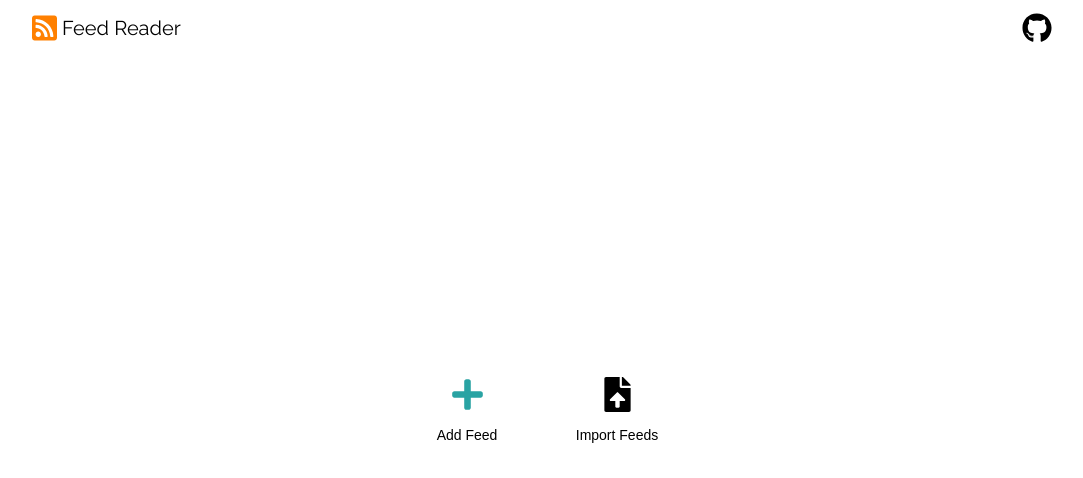
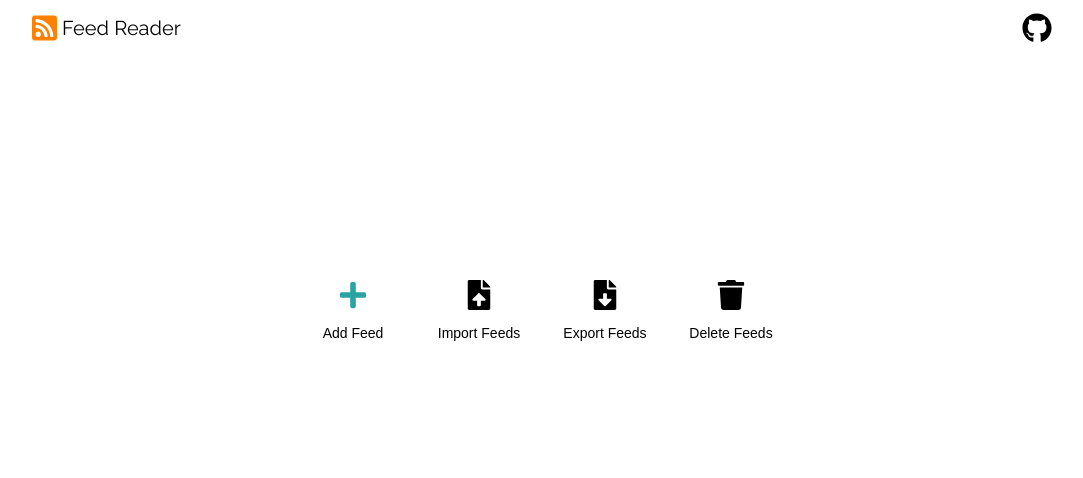
Before and after one commit to m1k3f/RssMedia, a React (Create React App) app in the folder ClientApp/: page / in a window 1280 px wide. Shown: the top 478 px of the page, without its empty margins (96-1179 px from the left). Built offline with nearby package versions, Linux system fonts and the light colour scheme.

Commit message:
various css/ui updates

```diff
--- a/ClientApp/src/components/Content.js
+++ b/ClientApp/src/components/Content.js
@@ -1,11 +1,13 @@
 import React, { Component } from 'react';
-import { FaPlus, FaFileUpload } from 'react-icons/fa';
+import { FaPlus, FaFileUpload, FaFileDownload, FaTrash } from 'react-icons/fa';
 
 import FeedContext from './context/FeedContext';
 import { FeedBar } from './FeedBar/FeedBar';
 import { FeedArticles } from './FeedArticles/FeedArticles';
 import { FeedLinkAdd } from './FeedBar/FeedLinkAdd';
 import { FeedImportButton } from './NavMenu/controls/FeedImportButton';
+import { FeedExportButton } from './NavMenu/controls/FeedExportButton';
+import { DeleteFeedsButton } from './NavMenu/controls/DeleteFeedsButton';
 
 import styles from './Content.module.css';
 
@@ -18,9 +20,54 @@ export class Content extends Component {
         let content = null;
 
         if (selectedFeed === null && !selectedFeedLoading) {
+            let addIconStyle = {
+                color: '#29a3a3',
+                width: '30px',
+                height: '30px'
+            };
+
+            let iconStyle = {
+                color: 'black',
+                width: '30px',
+                height: '30px'
+            };
+
             content = (
                 <React.Fragment>
-                    {this.renderButtons()}
+                    <div className={styles.divMainContentButtons}>
+                        <FeedLinkAdd iconStyle={addIconStyle}>
+                            <div className={styles.divMainContentButton}>
+                                <div style={{height: '50%'}}>
+                                    <FaPlus style={addIconStyle} />
+                                </div>
+                                <p className={styles.divMainContentButtonText}>Add Feed</p>
+                            </div>
+                        </FeedLinkAdd>
+                        <FeedImportButton iconStyle={iconStyle}>
+                            <div className={styles.divMainContentButton}>
+                                <div style={{height: '50%'}}>
+                                    <FaFileUpload style={iconStyle} />
+                                </div>
+                                <p className={styles.divMainContentButtonText}>Import Feeds</p>
+                            </div>
+                        </FeedImportButton>
+                        <FeedExportButton iconStyle={iconStyle}>
+                            <div className={styles.divMainContentButton}>
+                                <div style={{height: '50%'}}>
+                                    <FaFileDownload style={iconStyle} />
+                                </div>
+                                <p className={styles.divMainContentButtonText}>Export Feeds</p>
+                            </div>
+                        </FeedExportButton>
+                        <DeleteFeedsButton iconStyle={iconStyle}>
+                            <div className={styles.divMainContentButton}>
+                                <div style={{height: '50%'}}>
+                                    <FaTrash style={iconStyle} />
+                                </div>
+                                <p className={styles.divMainContentButtonText}>Delete Feeds</p>
+                            </div>
+                        </DeleteFeedsButton>
+                    </div>
                 </React.Fragment>
             );
         }
@@ -29,70 +76,6 @@ export class Content extends Component {
                 <FeedArticles />
             );
         }
-
-        return (content);
-    }
-
-    renderButtons = () => {
-        let content = null;
-        const { feedLinksSettings } = this.context;
-        if (feedLinksSettings.feedLinks.length === 0) {
-            content = (
-                <div className={styles.divMainContentButtons}>
-                    {this.renderAddButton()}
-                    {this.renderImportButton()}
-                </div>
-            );
-        }
-        else {
-            content = (
-                <div className={styles.divMainContentButtons}>
-                    {this.renderAddButton()}
-                </div>
-            );
-        }
-
-        return (content);
-    }
-
-    renderAddButton = () => {
-        let addIconStyle = {
-            color: '#29a3a3',
-            width: '35px',
-            height: '35px'
-        };
-
-        let content = (
-            <FeedLinkAdd iconStyle={addIconStyle}>
-                <div className={styles.divMainContentButton}>
-                    <div style={{height: '50%'}}>
-                        <FaPlus style={addIconStyle} />
-                    </div>
-                    <p className={styles.divMainContentButtonText}>Add Feed</p>
-                </div>
-            </FeedLinkAdd>
-        );
-
-        return (content);
-    }
-
-    renderImportButton = () => {
-        let importIconStyle = {
-            color: 'black',
-            width: '35px',
-            height: '35px'
-        };
-
-        let content = (
-            <FeedImportButton iconStyle={importIconStyle}>
-                <div className={styles.divMainContentButton}>
-                    <div style={{height: '50%'}}>
-                        <FaFileUpload style={importIconStyle} />
-                    </div>
-                    <p className={styles.divMainContentButtonText}>Import Feeds</p>
-                </div>
-            </FeedImportButton>
-        );
 
         return (content);
     }
--- a/ClientApp/src/components/Content.module.css
+++ b/ClientApp/src/components/Content.module.css
@@ -1,6 +1,7 @@
 .readerApp {
     margin: auto;
     width: 80vw;
+    position: relative;
 }
 
 .mainContent {
@@ -13,11 +14,10 @@
     justify-content: center;
     align-items: center;
     height: 50vh;
+    width: 100%;
     position: absolute;
-    top: 50%;
-    left: 50%;
+    top: 100px;
     z-index: 0;
-    transform: translate(-50%,-50%);
 }
 
 .divMainContentButton {
@@ -27,9 +27,9 @@
     align-items: center;
     cursor: pointer;
     padding: 10px;
-    margin-right: 10px;
-    width: 120px;
-    height: 120px;
+    margin-right: 4px;
+    width: 110px;
+    height: 110px;
     position: relative;
 }
 
@@ -45,8 +45,19 @@
     margin: 0;
 }
 
-@media screen and (max-width: 600px) {
+@media screen and (max-width: 800px) {
     .readerApp {
         width: 95vw;
     }
+
+    .divMainContentButton {
+        padding: 4px;
+        margin-right: 2px;
+        width: 90px;
+        height: 90px;
+    }
+
+    .divMainContentButtonText {
+        font-size: 12px;
+    }
 }
--- a/ClientApp/src/components/FeedArticles/Controls/FeedArticleControls.module.css
+++ b/ClientApp/src/components/FeedArticles/Controls/FeedArticleControls.module.css
@@ -8,8 +8,9 @@
 .divFeedTitle {
     font-size: 24px;
     font-weight: 600;
-    padding-top: 15px;
-    padding-bottom: 10px
+    /* padding-top: 15px;
+    padding-bottom: 10px */
+    margin: 10px 0 10px 0;
 }
 
 .controlsImage {
@@ -54,7 +55,7 @@
     height: 20px;
 }
 
-@media screen and (max-width: 600px) {
+@media screen and (max-width: 800px) {
     .controlsImage {
         margin: 0 20px 0 0;
     }
--- a/ClientApp/src/components/FeedBar/FeedBar.js
+++ b/ClientApp/src/components/FeedBar/FeedBar.js
@@ -1,8 +1,6 @@
 import React, { Component } from 'react';
-import { FaPlus } from 'react-icons/fa';
 
 import FeedContext from '../context/FeedContext';
-import { FeedLinkAdd } from './FeedLinkAdd';
 // import { FeedLinkAll } from './FeedLinkAll';
 import { FeedLinks } from './FeedLinks';
 import styles from './FeedBar.module.css';
@@ -44,23 +42,10 @@ export class FeedBar extends Component {
             };
         }
 
-        let iconStyle = {
-            color: '#29a3a3',
-            width: '20px',
-            height: '20px'
-        };
-
         return (
             <div className={styles.divFeedBar} style={divStyle}>
-                <div style={{borderRight: '2px solid #96abb6'}}>
-                    <FeedLinkAdd iconStyle={iconStyle}>
-                        <FaPlus style={iconStyle} title="Add Feed" />
-                    </FeedLinkAdd>
-                </div>
                 {this.renderFeedLinkButtons()}
             </div>
         );
     }
 }
-
-//export default FeedBar;
--- a/ClientApp/src/components/FeedBar/FeedBar.module.css
+++ b/ClientApp/src/components/FeedBar/FeedBar.module.css
@@ -1,5 +1,6 @@
 :root {
     --mainBackgroundColor: #ffffff;
+    --feedBarColor: #ffffff;
     --feedButtonColor: #698896;
     --feedButtonTextColor: #fbfbfb;
     --feedButtonHoverColor: #ffffff;
@@ -13,27 +14,25 @@
 }
 
 .divFeedBar {
-    border: 2px solid #879fab;
+    border: 2px solid #999999;
     border-radius: 5px;
-    background-color: var(--mainBackgroundColor);
+    background-color: var(--feedBarColor);
     padding: 10px;
     display: flex;
     align-items: flex-start;
-    min-width: 100%;
-    position: sticky;
-    top: 10px;
+    width: 100%;
+    position: absolute;
+    top: 60px;
     z-index: 100;
 }
 
 .divAdd {
     display: flex;
     align-items: flex-start;
-    padding-left: 4px;
-    padding-right: 6px;
 }
 
 .divAddLink {
-    padding: 8px;
+    padding: 6px;
     background-color: var(--mainBackgroundColor);
 }
 
@@ -46,7 +45,6 @@
 
 .divAllFeedsButton {
     cursor: pointer;
-    /* padding: 6px; */
     padding: 4px 8px;
     margin: 4px 0 0 0;
     border: 2px solid var(--feedButtonColor);
@@ -71,21 +69,31 @@
     display: flex;
     align-items: flex-start;
     justify-content: space-between;
-    margin-right: 2px;
-    padding-left: 10px;
 }
 
 .divFeedLinksButton {
-    padding: 10px;
-    background-color: var(--mainBackgroundColor);
+    padding: 6px;
+    margin: 4px 4px 0 0;
+    background-color: var(--feedBarColor);
     color: #4d4d4d;
+    display: none;
 }
 
 .divFeedsWrapper {
     display: flex;
     align-items: flex-start;
     scrollbar-width: thin;
-    transition: max-height .1s ease-in-out;
+    transition: max-height .4s linear -.2s;
+    overflow-y: hidden;
+    max-height: 35px;
+}
+
+.divFeedsWrapper:hover {
+    max-height: 70vh;
+}
+
+.divFeedLinksButton:focus ~ .divFeedsWrapper {
+    max-height: 70vh;
 }
 
 .divFeedsHidden {
@@ -94,7 +102,6 @@
 }
 
 .divFeedsExpanded {
-    overflow-y: visible;
     max-height: 70vh;
 }
 
@@ -109,7 +116,7 @@
 .feedLink {
     cursor: pointer;
     padding: 4px 8px;
-    margin: 4px 3px 8px 3px;
+    margin: 4px 3px 4px 3px;
     border: 2px solid var(--feedButtonColor);
     border-radius: 30px;
     background-color: var(--feedButtonColor);
@@ -133,8 +140,19 @@
     color: var(--feedButtonHoverTextColor);
 }
 
-@media screen and (max-width: 600px) {
+@media screen and (max-width: 800px) {
     .divFeedsExpanded {
         overflow-y: auto;
     }
+
+    .feedLink {
+        padding: 4px 4px;
+        font-size: 10px;
+    }
 }
+
+@media only screen and (hover: none) {
+    .divFeedLinksButton {
+        display: block;
+    }
+}
--- a/ClientApp/src/components/NavMenu/NavMenu.js
+++ b/ClientApp/src/components/NavMenu/NavMenu.js
@@ -1,7 +1,8 @@
 import React, { Component } from 'react';
-import { FaRssSquare, FaFileUpload, FaFileDownload, FaTrash, FaGithub } from 'react-icons/fa';
+import { FaRssSquare, FaPlus, FaFileUpload, FaFileDownload, FaTrash, FaGithub } from 'react-icons/fa';
 
 import FeedContext from '../context/FeedContext';
+import { FeedLinkAdd } from '../FeedBar/FeedLinkAdd';
 import { FeedExportButton } from './controls/FeedExportButton';
 import { FeedImportButton } from './controls/FeedImportButton';
 import { DeleteFeedsButton } from './controls/DeleteFeedsButton';
@@ -30,15 +31,28 @@ export class NavMenu extends Component {
 
   renderFeedButtons = () => {
     let content = null;
-    const { feedLinksSettings } = this.context;
-    if (feedLinksSettings.feedLinks.length > 0) {
+    const { selectedFeed, feedLinksSettings } = this.context;
+    if (feedLinksSettings.feedLinks.length > 0 && selectedFeed !== null) {
       let iconStyle = {
-        width: '20px',
-        height: '20px'
+        width: '18px',
+        height: '18px'
       };
+
+      let addIconStyle = {
+        color: '#29a3a3',
+        width: '18px',
+        height: '18px'
+      }
 
       content = (
         <div className={styles.headerButtonsCenter}>
+          <div className={styles.divButtonCenter}>
+            <FeedLinkAdd iconStyle={addIconStyle}>
+              <div className={styles.divHeaderButtonCenter}>
+                <FaPlus style={addIconStyle} title="Add Feed" />
+              </div>
+            </FeedLinkAdd>
+          </div>
           <div className={styles.divButtonCenter}>
             <FeedImportButton iconStyle={iconStyle}>
               <div className={styles.divHeaderButtonCenter}>
```
Also changed, not shown: ClientApp/src/components/FeedArticles/FeedArticles.module.css (+24 -12 lines), ClientApp/src/components/FeedArticles/modals/EnclosureLink.js (+5 -6 lines), ClientApp/src/components/FeedBar/FeedLinks.js (+4 -24 lines), ClientApp/src/components/NavMenu/NavMenu.module.css (+8 -4 lines).
